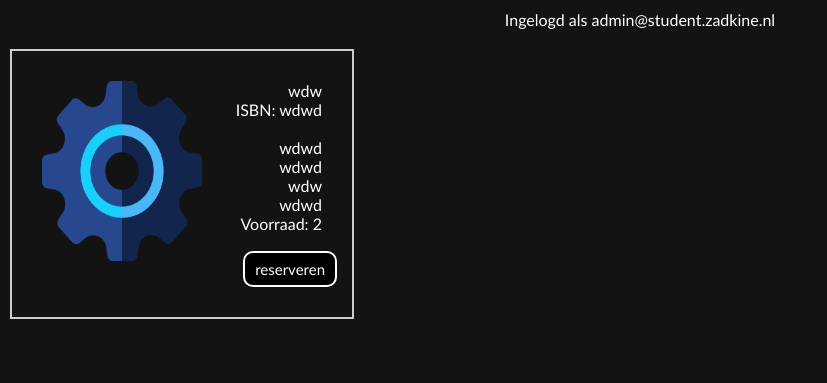
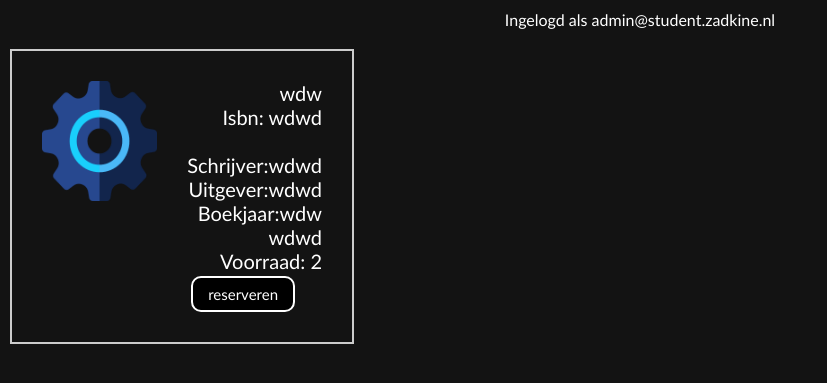
Before and after one commit to Techniek-College-Rotterdam-PAL/p7-bibliotheek-project-7-aaron-vasco-ramino, a PHP site: page /books/books.php in a window 1280 px wide. Shown: the part 84-467 px from the top of the page, without its empty margins (0-827 px from the left). Run offline with PHP 8.4, Linux system fonts and the light colour scheme; a user stored in the database is signed in; data comes from the database, SQL or seed files in the repository.

Commit message:
book list styling

```diff
--- a/Code/main.css
+++ b/Code/main.css
@@ -319,6 +319,7 @@ div.book_container {
   margin-top: 20px;
   border: 2px solid #ccc;
   padding: 20px;
+  font-size: 20px;
   color: white;
   font-family: "Trebuchet MS", "Lucida Sans Unicode", "Lucida Grande",
     "Lucida Sans", Arial, sans-serif;
@@ -336,9 +337,9 @@ img.book_image {
 }
 
 button.reserve {
-  margin-right: -135px;
-  margin-top: 170px;
-  padding: 7px 10px;
+  margin-right: -123px;
+  margin-top: 195px;
+  padding: 7px 15px;
   border-style: solid;
   border-radius: 10px;
   border-color: white;
@@ -506,7 +507,7 @@ p.main-page {
   gap: 140px;
   font-family: "Trebuchet MS", "Lucida Sans Unicode", "Lucida Grande",
     "Lucida Sans", Arial, sans-serif;
-    align-content: center;
+  align-content: center;
 }
 h2.contact-title {
   font-weight: bolder;
@@ -552,8 +553,8 @@ a.reserve {
     "Lucida Sans", Arial, sans-serif;
 }
 
-img.img_search{
-  margin-top:10px ;
+img.img_search {
+  margin-top: 10px;
 }
 
 /* ACCESS DENIED */
--- a/books/select_books.php
+++ b/books/select_books.php
@@ -1,18 +1,21 @@
 <?php
 
 // Definieer de Books-klasse
-class Books{
+class Books
+{
     // Eigenschappen van de klasse
     private $conn;
 
 
     // Constructor methode om de eigenschappen van de klasse in te stellen
-    public function __construct($conn){
+    public function __construct($conn)
+    {
         $this->conn = $conn;
     }
 
     // Methode om gegevens uit de database te selecteren
-    public function Selectallbooks(){
+    public function Selectallbooks()
+    {
         $query = "SELECT * FROM boeken WHERE beschikbaarheid = 1";
         $stmt = $this->conn->prepare($query);
         $stmt->execute();
@@ -30,11 +33,11 @@ foreach ($books as $book) {
     echo "<div class='book_container'>" .
         "<div class='select_books'>" .
 
-         $book['titel']  .
-        "<div>ISBN: "  .   $book['isbn'] . "</div>"  . "<br>" .
-        $book['schrijver'] . "<br>" .
-        $book['uitgever'] .  "<br>" .
-        $book['boekjaar'] .  "<br>";
+        $book['titel']  .
+        "<div>Isbn: "  .   $book['isbn'] . "</div>"  . "<br>" .
+        "Schrijver:" . $book['schrijver'] . "<br>" .
+        "Uitgever:" .  $book['uitgever'] .  "<br>" .
+        "Boekjaar:" . $book['boekjaar'] .  "<br>";
     echo $book['informatie_boek'];
     echo "<div class='voorraad'>Voorraad: " . $book['voorraad'] . "</div>";
 
@@ -43,12 +46,12 @@ foreach ($books as $book) {
 
     if (!empty($book['img'])) {
         $imagepath = $book['img'];
-        echo '<img src="../Code/upload/' . $imagepath . '"class="book_image" height="180px" width="160px "alt="img_book" ><br>';
+        echo '<img src="../Code/upload/' . $imagepath . '"class="book_image" height="120px" width="115px "alt="img_book" ><br>';
     }
     echo "<form method='post' action='../reserve/reserve_books.php'>";
     echo "<button class='reserve' name='submit' value='" . $book['id']  . "' class=''>reserveren</button>"
 
         . "</form>";
 
-  echo "</div></div></div></div>";
+    echo "</div></div></div></div>";
 }
```
